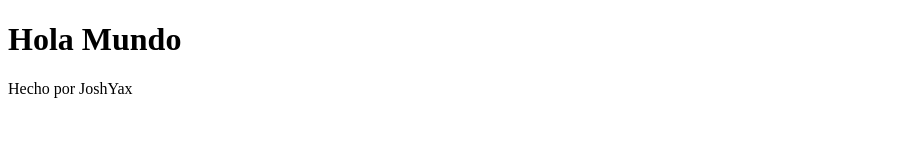
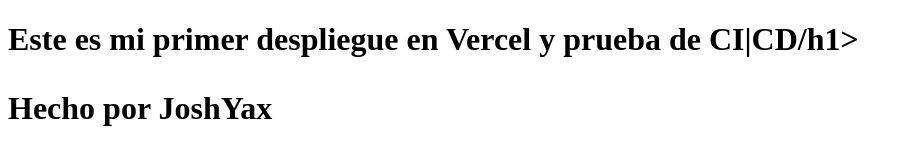
Before and after one commit to Yoshiyax/ProyectClass, a plain HTML site: page index.html in a window 1280 px wide. Shown: the whole page, without its empty margins (0-912 px from the left). Drawn offline with Linux system fonts and the light colour scheme.

Commit message:
Cambio de texto en h1

```diff
--- a/index.html
+++ b/index.html
@@ -5,7 +5,7 @@
 <title>Hola Mundo en HTML</title>
 </head>
 <body>
-<h1>Hola Mundo</h1>
+<h1>Este es mi primer despliegue en Vercel y prueba de CI|CD/h1>
 <p>Hecho por JoshYax</p>
 </body>
 </html>
```
